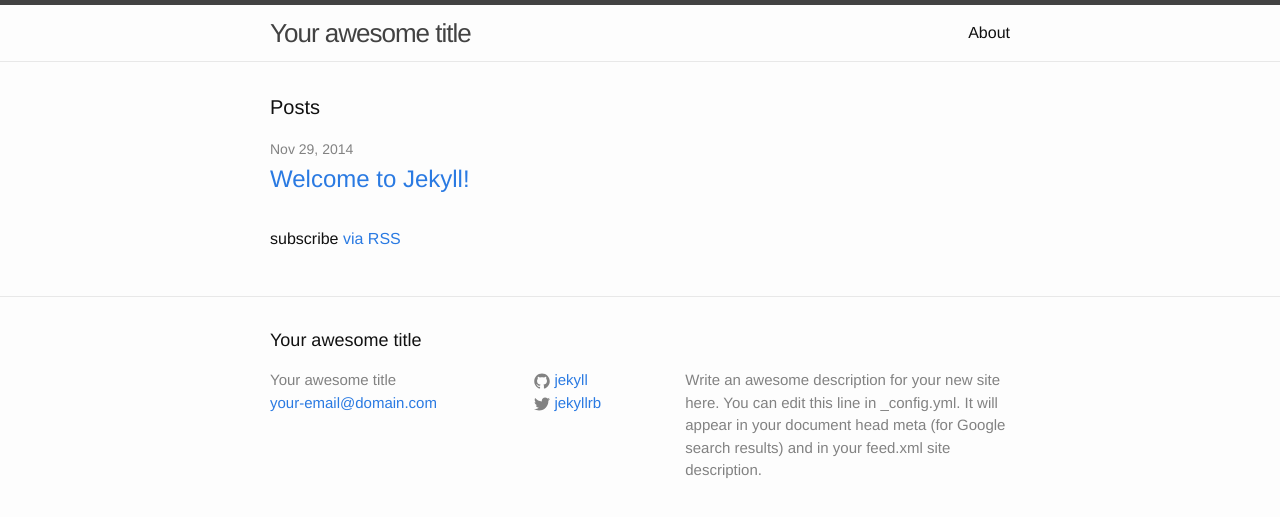
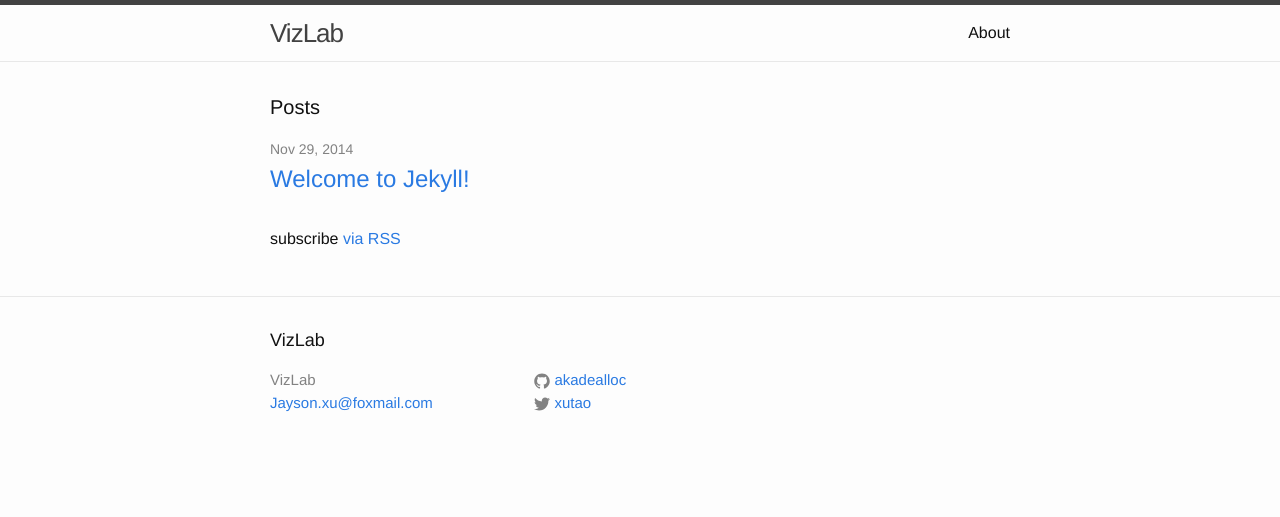
Before and after one commit to controlsea/blog, a Jekyll site: the page built from index.html, in a window 1280 px wide. Shown: the top 517 px of the page. Built offline with Jekyll 4.4.1, drawn with Linux system fonts in a browser that asks for light colours.

Commit message:
update _config.yml

```diff
--- a/_config.yml
+++ b/_config.yml
@@ -1,14 +1,11 @@
 # Site settings
-title: Your awesome title
-email: your-email@domain.com
-description: > # this means to ignore newlines until "baseurl:"
-  Write an awesome description for your new site here. You can edit this
-  line in _config.yml. It will appear in your document head meta (for
-  Google search results) and in your feed.xml site description.
-baseurl: "" # the subpath of your site, e.g. /blog/
-url: "http://yourdomain.com" # the base hostname & protocol for your site
-twitter_username: jekyllrb
-github_username:  jekyll
+title: VizLab
+email: Jayson.xu@foxmail.com
+description: ""
+baseurl: "/blog"
+url: "http://akadealloc.github.io"
+twitter_username: xutao
+github_username:  akadealloc
 
 # Build settings
 markdown: kramdown
```
Also changed, not shown: 4 other files.
